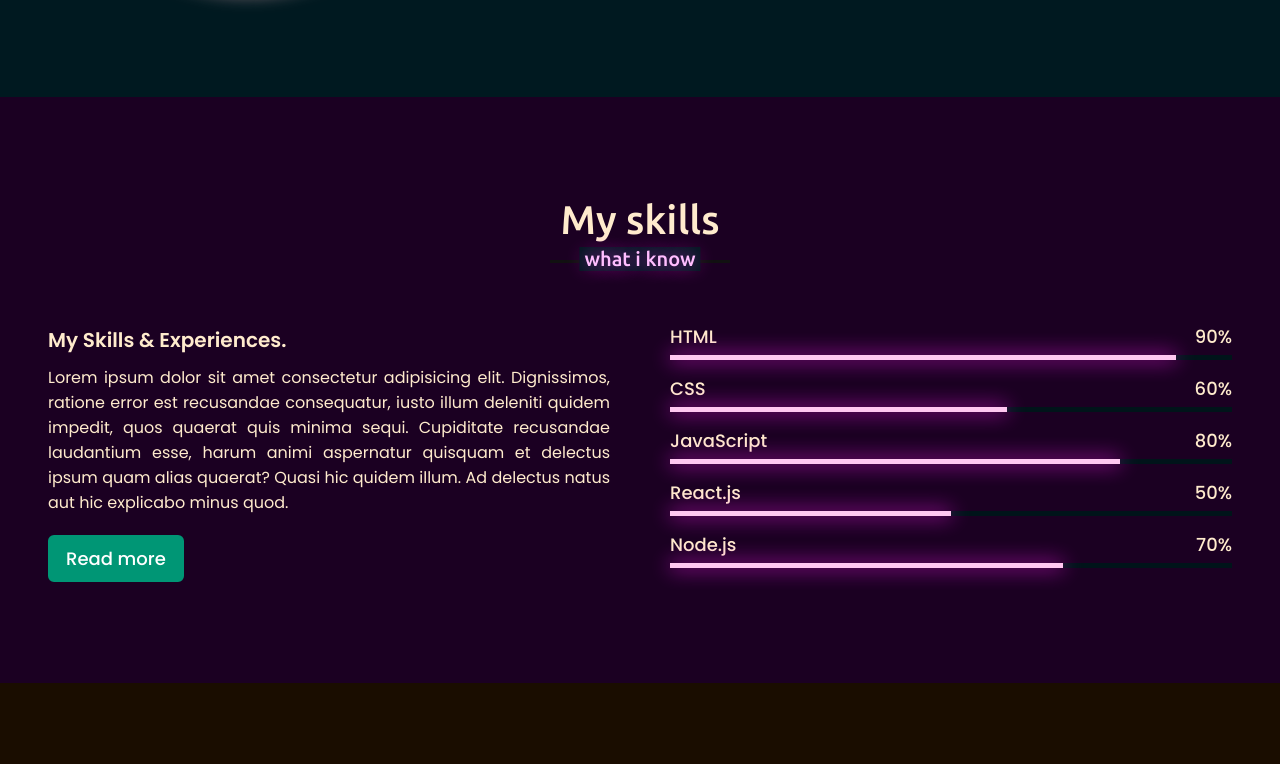
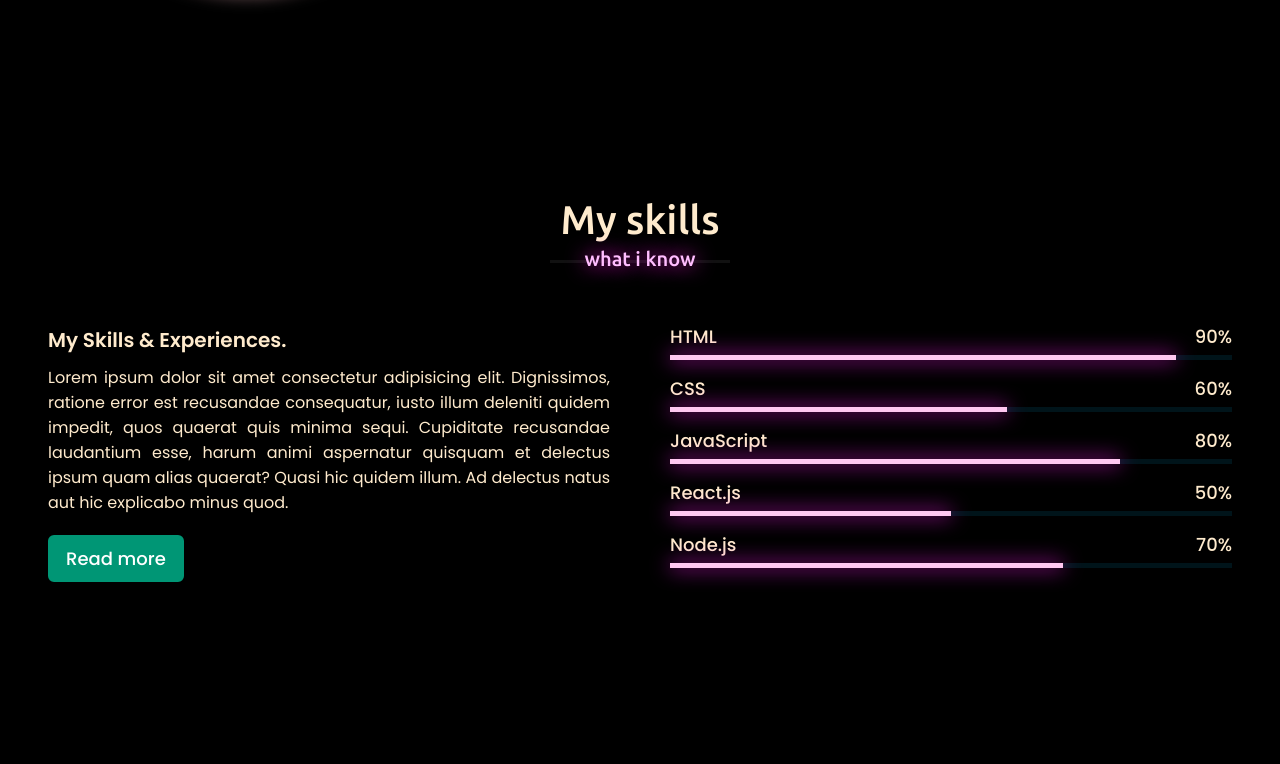
Before and after one commit to HitmanCodes/Porfolio, a plain HTML site: page index.html in a window 1280 px wide. Shown: the part 1436-2200 px from the top of the page. Drawn offline with nearby package versions, Linux system fonts and the light colour scheme.

Commit message:
Update style.css

```diff
--- a/style.css
+++ b/style.css
@@ -91,6 +91,8 @@ transition: color 0.2s ease-in;
     color: rgba(0, 236, 236, 0.877);
     text-shadow: 0 0 20px rgba(0, 236, 236, 0.877);
 }
+
+
 .outline{
     display: block;
     position: absolute;
@@ -189,7 +191,8 @@ transition: color 0.2s ease-in;
 
 section{
     padding: 100px 0;
-    background: rgb(0, 25, 32);
+    background-color: rgb(0, 0, 0);
+    transition: background-color 0.4s ease-in;
     color: blanchedalmond;
 }
 .max-width{
@@ -235,7 +238,6 @@ section .title::after{
     color: #ffbeff;
     text-shadow: 0 0 20px rgb(255, 32, 225);
     padding: 0 5px;
-    background: rgb(0, 25, 32);
     transform: translateX(-50%);
 }
 
@@ -281,13 +283,6 @@ section .title::after{
 .about .about-content .right a:hover{
     color: rgb(0, 150, 117);
     background: none;
-}
-
-section.skills{
-    background: rgb(27, 0, 34);
-}
-section.contact{
-    background: rgb(26, 13, 0);
 }
 
 .skills .title::after{
```
